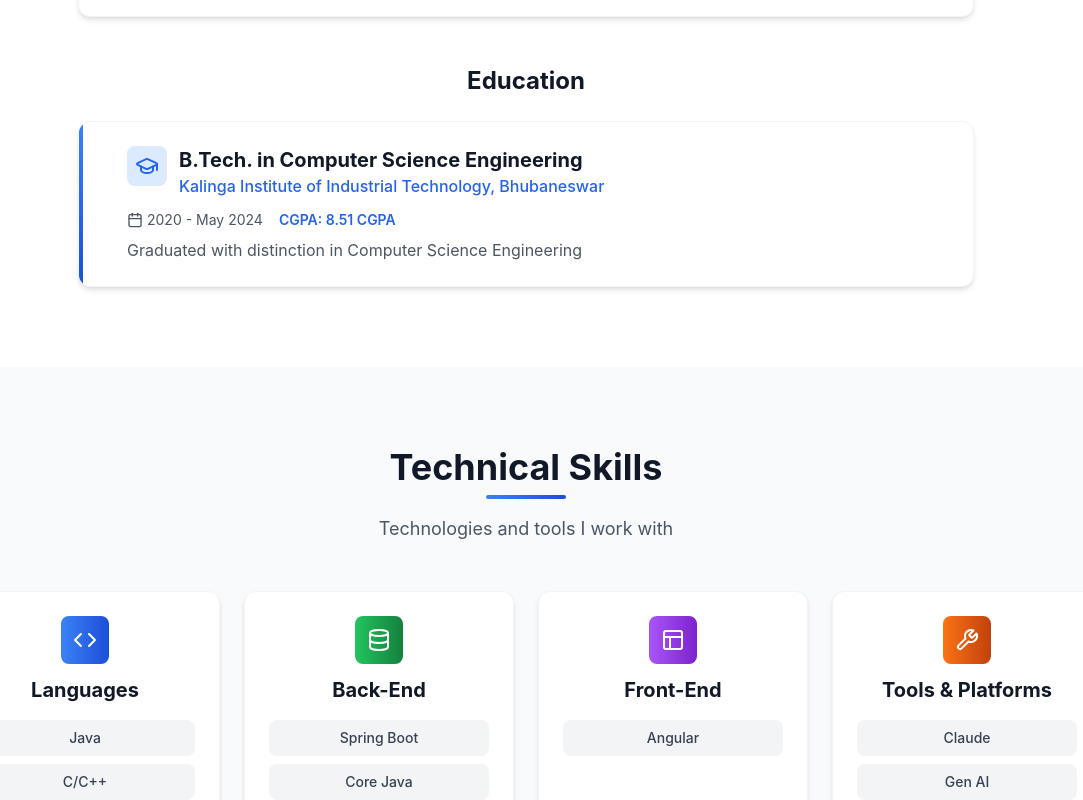
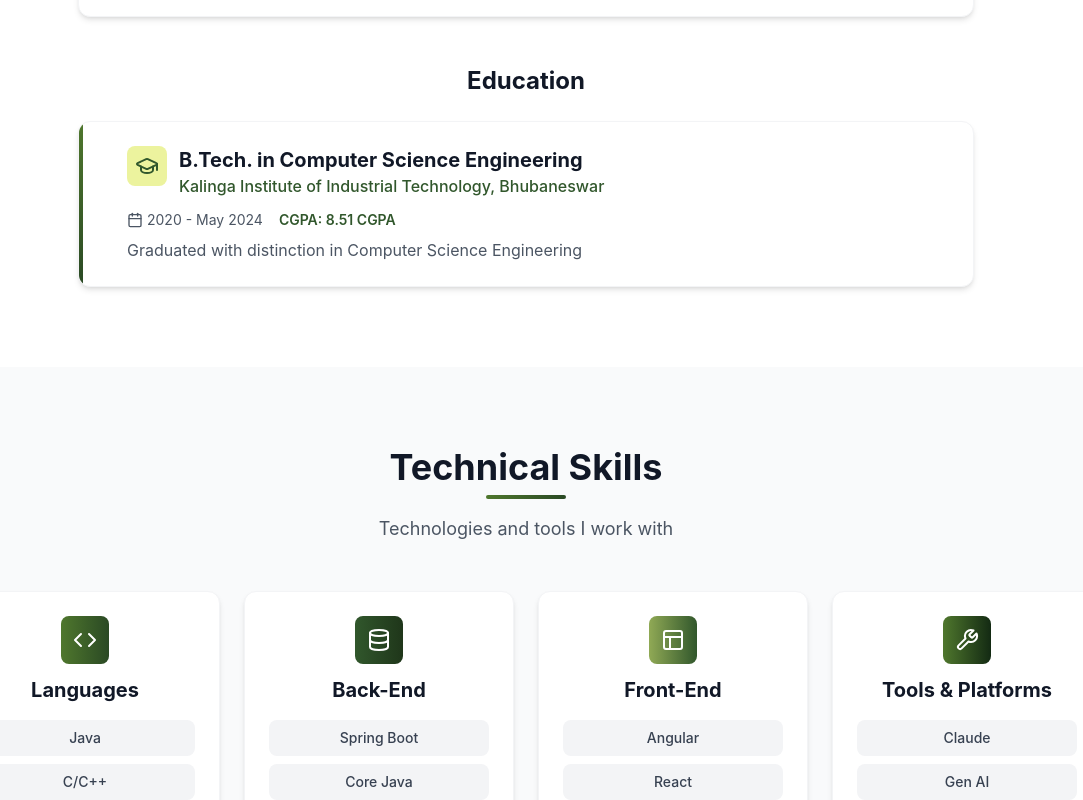
Before and after one commit to kartikmishraa/portfolio-web, a React (Vite) app: page / in a window 1280 px wide. Shown: the part 1160-1960 px from the top of the page, without its empty margins (114-1197 px from the left). Built offline with nearby package versions, Linux system fonts and the light colour scheme; no server answers.

Commit message:
updated data, theme change

```diff
--- a/src/components/sections/Hero.tsx
+++ b/src/components/sections/Hero.tsx
@@ -43,7 +43,7 @@ export const Hero = () => {
   return (
     <section
       id="home"
-      className="min-h-screen flex items-center justify-center bg-gradient-to-br from-white via-blue-50 to-primary-50 dark:from-gray-900 dark:via-gray-800 dark:to-gray-900 pt-20"
+      className="min-h-screen flex items-center justify-center bg-gradient-to-br from-white via-primary-50 to-primary-100 dark:from-gray-900 dark:via-gray-800 dark:to-gray-900 pt-20"
     >
       <div className="container mx-auto px-4 py-12">
         <motion.div
@@ -75,7 +75,7 @@ export const Hero = () => {
               className="text-lg text-gray-600 dark:text-gray-400 max-w-xl"
               variants={itemVariants}
             >
-              {personal.summary}
+              {personal.tagLine}
             </motion.p>
 
             <motion.div variants={itemVariants} className="flex flex-wrap gap-4">
--- a/src/components/sections/Skills.tsx
+++ b/src/components/sections/Skills.tsx
@@ -12,25 +12,25 @@ export const Skills = () => {
       title: 'Languages',
       icon: Code,
       skills: skills.languages,
-      color: 'from-blue-500 to-blue-700',
+      color: 'from-primary-500 to-primary-700',
     },
     {
       title: 'Back-End',
       icon: Database,
       skills: skills.backend,
-      color: 'from-green-500 to-green-700',
+      color: 'from-primary-600 to-primary-800',
     },
     {
       title: 'Front-End',
       icon: Layout,
       skills: skills.frontend,
-      color: 'from-purple-500 to-purple-700',
+      color: 'from-primary-400 to-primary-600',
     },
     {
       title: 'Tools & Platforms',
       icon: Wrench,
       skills: skills.tools,
-      color: 'from-orange-500 to-orange-700',
+      color: 'from-primary-500 to-primary-900',
     },
   ];
 
--- a/src/data/portfolio.config.ts
+++ b/src/data/portfolio.config.ts
@@ -4,6 +4,7 @@ export const portfolioConfig: PortfolioConfig = {
   personal: {
     name: "Kartik Mishra",
     role: "Full-Stack Developer",
+    tagLine: "Passionate about all things Tech",
     summary:
       "Full-stack developer with strong fundamentals and a bias for action. Experienced in Core Java, Spring Boot, and Angular. Fueled by curiosity and coffee.",
     email: "kartikm2219@gmail.com", // Update with your actual email
@@ -32,7 +33,7 @@ export const portfolioConfig: PortfolioConfig = {
   skills: {
     languages: ["Java", "C/C++", "JavaScript/TypeScript", "HTML/CSS"],
     backend: ["Spring Boot", "Core Java", "Node.js", "MongoDB"],
-    frontend: ["Angular"],
+    frontend: ["Angular", "React"],
     tools: [
       "Claude",
       "Gen AI",
@@ -82,7 +83,7 @@ export const portfolioConfig: PortfolioConfig = {
       fullDescription:
         "Full-featured communication application built with Java Spring Boot backend, Angular frontend, and MongoDB database. Includes real-time messaging, user authentication, and responsive design.",
       technologies: ["Java Spring Boot", "Angular", "MongoDB", "WebSocket"],
-      github: "https://github.com/kartikmishra/ping", // Update with your actual GitHub link
+      github: "https://github.com/kartikmishraa/ping-code", // Update with your actual GitHub link
       demo: "", // Optional: Add demo link if available
       date: "December 2023",
     },
@@ -99,7 +100,7 @@ export const portfolioConfig: PortfolioConfig = {
         "Web3.js",
         "Ethereum",
       ],
-      github: "https://github.com/kartikmishra/nft-warranty", // Update with your actual GitHub link
+      github: "https://github.com/kartikmishraa/NFT-Warranty-DApp", // Update with your actual GitHub link
       demo: "", // Optional: Add demo link if available
       date: "December 2022",
     },
@@ -111,9 +112,9 @@ export const portfolioConfig: PortfolioConfig = {
       issuer: "Microsoft",
       description:
         "Azure Cloud Fundamentals - Comprehensive understanding of cloud concepts and Azure services",
-      date: "2023",
-      credentialId: "XXXX-XXXX-XXXX", // Update with your actual credential ID
-      link: "https://learn.microsoft.com/en-us/certifications/azure-fundamentals/", // Update with your credential link
+      date: "202",
+      credentialId: "8247CFDCA31DCBB", // Update with your actual credential ID
+      link: "https://learn.microsoft.com/api/credentials/share/en-us/KartikMishra-1523/8247CFDCA31DCBB?sharingId=42B01F1F8F40123D", // Update with your credential link
     },
     {
       name: "AWS Introduction to Cloud",
@@ -121,17 +122,17 @@ export const portfolioConfig: PortfolioConfig = {
       description:
         "Introduction to Cloud Computing - Understanding of AWS cloud infrastructure and core services",
       date: "2023",
-      credentialId: "XXXX-XXXX-XXXX", // Update with your actual credential ID
+      credentialId: "", // Update with your actual credential ID
       link: "", // Update with your credential link
     },
     {
       name: "Blockchain Basics",
-      issuer: "Coursera/edX", // Update with actual issuer
+      issuer: "University at Buffalo", // Update with actual issuer
       description:
         "Fundamentals of Blockchain Technology - Understanding of distributed ledger technology and cryptocurrency",
-      date: "2022",
-      credentialId: "XXXX-XXXX-XXXX", // Update with your actual credential ID
-      link: "", // Update with your credential link
+      date: "2021",
+      credentialId: "69XGRGJJGF22", // Update with your actual credential ID
+      link: "https://www.coursera.org/account/accomplishments/certificate/69XGRGJJGF22", // Update with your credential link
     },
   ],
 };
--- a/src/types/portfolio.types.ts
+++ b/src/types/portfolio.types.ts
@@ -1,6 +1,7 @@
 export interface PersonalInfo {
   name: string;
   role: string;
+  tagLine: string;
   summary: string;
   email: string;
   phone?: string;
@@ -37,7 +38,7 @@ export interface Experience {
   role: string;
   location: string;
   duration: string;
-  type: 'Full-time' | 'Internship' | 'Contract' | 'Part-time';
+  type: "Full-time" | "Internship" | "Contract" | "Part-time";
   description: string[];
   technologies: string[];
 }
--- a/src/utils/emailjs.ts
+++ b/src/utils/emailjs.ts
@@ -9,6 +9,7 @@ export interface EmailData {
   from_email: string;
   subject: string;
   message: string;
+  [key: string]: string;
 }
 
 export const sendEmail = async (data: EmailData): Promise<{ success: boolean; error?: string }> => {
--- a/tailwind.config.js
+++ b/tailwind.config.js
@@ -9,17 +9,17 @@ export default {
     extend: {
       colors: {
         primary: {
-          50: '#eff6ff',
-          100: '#dbeafe',
-          200: '#bfdbfe',
-          300: '#93c5fd',
-          400: '#60a5fa',
-          500: '#3b82f6',
-          600: '#2563eb',
-          700: '#1d4ed8',
-          800: '#1e40af',
-          900: '#1e3a8a',
-          950: '#172554',
+          50: '#f7faf3',   // Lightest tint for backgrounds
+          100: '#ecf39e',  // Your lightest color - for subtle highlights
+          200: '#d9e87a',  // Lighter tint between 100 and 300
+          300: '#c5dd56',  // Tint leading to your mid-light color
+          400: '#90a955',  // Your mid-light green
+          500: '#4f772d',  // Your core mid-green (primary action color)
+          600: '#31572c',  // Your darker green
+          700: '#2a4924',  // Darker tint for hover states
+          800: '#1f361a',  // Even darker for pressed states
+          900: '#132a13',  // Your darkest color
+          950: '#0d1f0d',  // Deepest shade for dark mode backgrounds
         },
       },
       fontFamily: {
```
